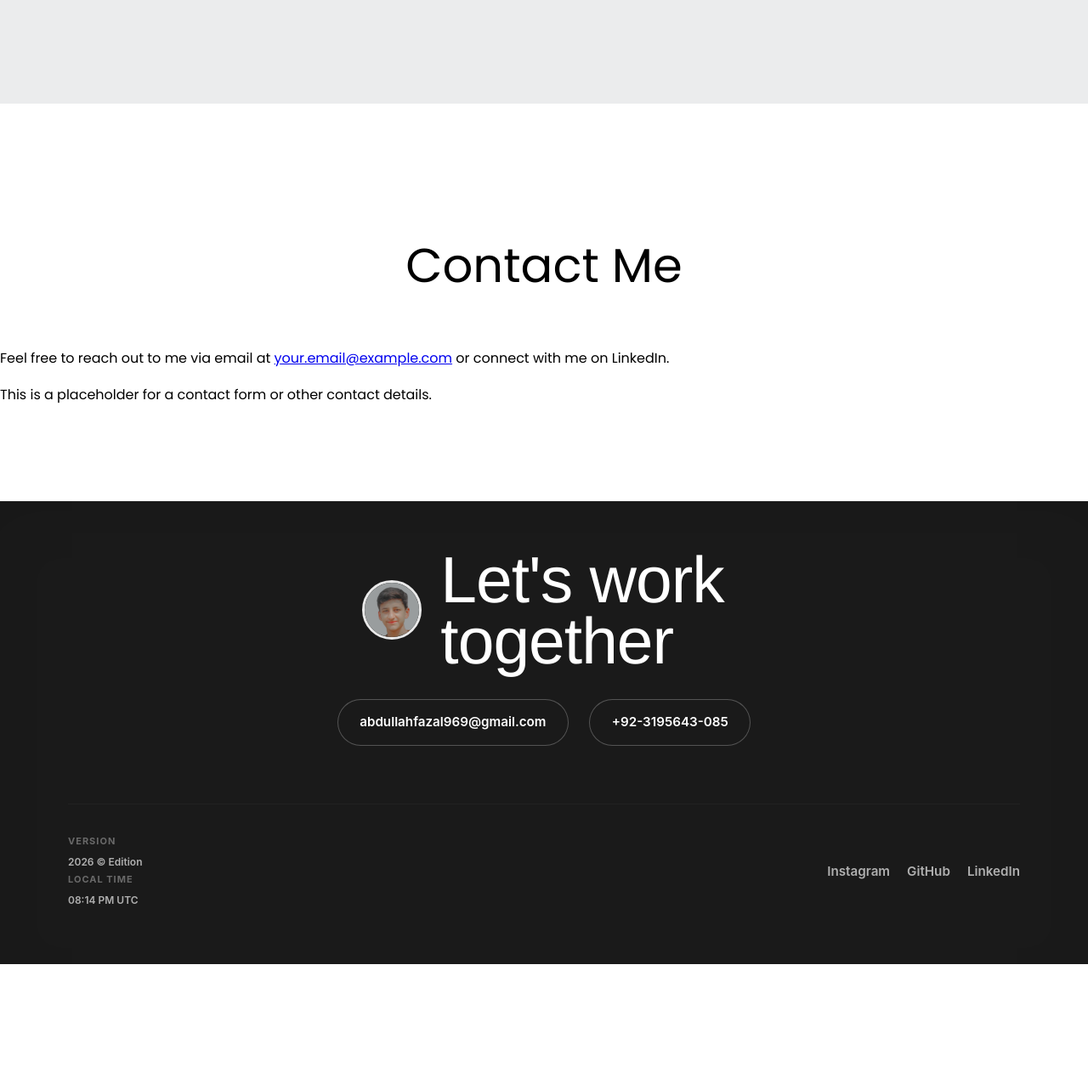
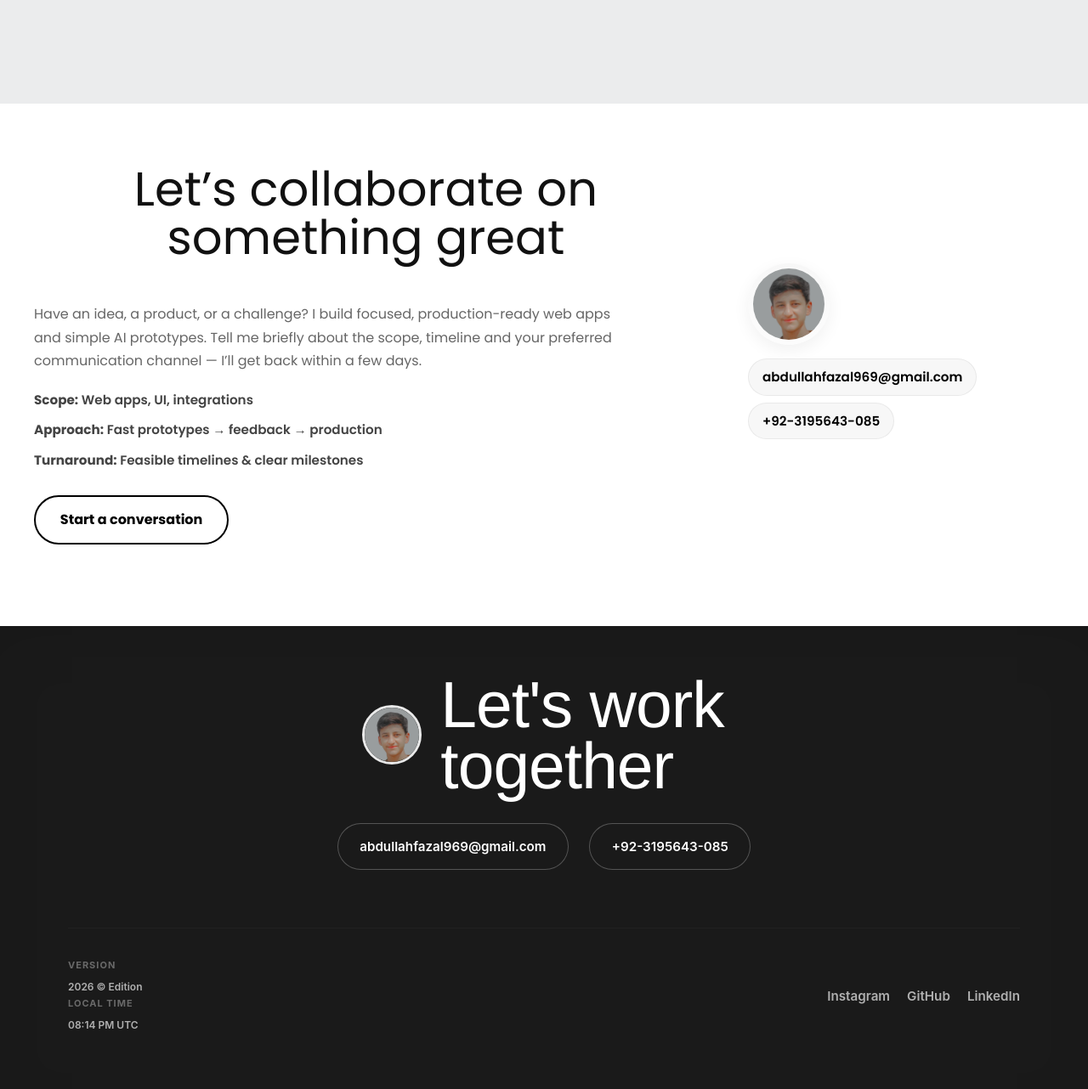
Before and after one commit to abdullahfazal969-alt/Portfolio, a Flask app: page / in a window 1280 px wide. Shown: the part 2030-3312 px from the top of the page at 85% size. Before the commit the page ends 3165 px from the top, so only its background shows below. Run offline with Flask 3, Linux system fonts and the light colour scheme; some libraries are stand-ins or nearby versions.

Commit message:
Home page contact section designed

```diff
--- a/static/css/style.css
+++ b/static/css/style.css
@@ -1543,3 +1543,124 @@ body.contact-page header.nav-solid {
         font-size: 3.5rem;
     } /* avoid hero oversize clashing */
 }
+
+/* ---------------- Home contact intro (matches contact page look) ---------------- */
+.home-contact-intro {
+    background: #ffffff;
+    color: var(--color-text-dark);
+    padding: 4.5rem 0 6rem;
+}
+
+.home-contact-grid {
+    display: grid;
+    grid-template-columns: 1fr 360px;
+    gap: 3.2rem;
+    align-items: center;
+    max-width: 1200px;
+    margin: 0 auto;
+    padding: 0 2rem;
+}
+
+.intro-left {
+    padding-right: 0.5rem;
+}
+.intro-title {
+    font-size: clamp(34px, 5.2vw, 56px);
+    font-family: var(--font-primary);
+    line-height: 1.02;
+    margin: 0 0 0.6rem;
+    font-weight: 400;
+    color: #111;
+}
+.intro-text {
+    color: #666;
+    margin-bottom: 1.25rem;
+    font-size: 1rem;
+    max-width: 680px;
+}
+.intro-list {
+    margin: 0 0 1.75rem 0;
+    padding-left: 0;
+    list-style: none;
+    color: #444;
+    display: grid;
+    gap: 0.6rem;
+    font-weight: 600;
+}
+.intro-list li {
+    font-size: 0.95rem;
+    color: #444;
+}
+
+.intro-cta {
+    margin-top: 1.2rem;
+}
+.intro-cta .button {
+    padding: 0.85rem 1.8rem;
+    border-radius: 999px;
+    font-weight: 700;
+}
+
+/* right column */
+.intro-right {
+    display: flex;
+    flex-direction: column;
+    gap: 1rem;
+    align-items: flex-start;
+    justify-content: flex-start;
+}
+.intro-avatar {
+    width: 84px;
+    height: 84px;
+    border-radius: 50%;
+    padding: 6px;
+    background: linear-gradient(
+        180deg,
+        rgba(0, 0, 0, 0.03),
+        rgba(0, 0, 0, 0.01)
+    );
+    display: flex;
+    align-items: center;
+    justify-content: center;
+    box-shadow: 0 6px 20px rgba(0, 0, 0, 0.06);
+}
+.intro-avatar img {
+    width: 100%;
+    height: 100%;
+    object-fit: cover;
+    border-radius: 50%;
+    display: block;
+    border: 3px solid rgba(255, 255, 255, 0.06);
+}
+
+.intro-quick .pill {
+    display: inline-block;
+    margin-bottom: 0.5rem;
+    background: #f7f7f7;
+    padding: 0.5rem 1rem;
+    border-radius: 999px;
+    border: 1px solid rgba(0, 0, 0, 0.06);
+    color: var(--color-text-dark);
+    font-weight: 600;
+    text-decoration: none;
+}
+
+/* responsive */
+@media (max-width: 980px) {
+    .home-contact-grid {
+        grid-template-columns: 1fr;
+        gap: 2rem;
+        padding: 0 1.5rem;
+    }
+    .intro-right {
+        flex-direction: row;
+        gap: 1rem;
+        align-items: center;
+        justify-content: flex-start;
+        order: -1;
+    }
+    .intro-avatar {
+        width: 60px;
+        height: 60px;
+    }
+}
--- a/templates/index.html
+++ b/templates/index.html
@@ -106,13 +106,51 @@ block content %}
     </div>
 </section>
 
-<section id="contact">
-    <h2>Contact Me</h2>
-    <p>
-        Feel free to reach out to me via email at
-        <a href="mailto:your.email@example.com">your.email@example.com</a> or
-        connect with me on LinkedIn.
-    </p>
-    <p>This is a placeholder for a contact form or other contact details.</p>
+<section id="contact" class="home-contact-intro">
+    <div class="container home-contact-grid">
+        <div class="intro-left">
+            <h2 class="intro-title">Let’s collaborate on something great</h2>
+            <p class="intro-text">
+                Have an idea, a product, or a challenge? I build focused,
+                production-ready web apps and simple AI prototypes. Tell me
+                briefly about the scope, timeline and your preferred
+                communication channel — I’ll get back within a few days.
+            </p>
+
+            <ul class="intro-list" aria-hidden="true">
+                <li><strong>Scope:</strong> Web apps, UI, integrations</li>
+                <li>
+                    <strong>Approach:</strong> Fast prototypes → feedback →
+                    production
+                </li>
+                <li>
+                    <strong>Turnaround:</strong> Feasible timelines & clear
+                    milestones
+                </li>
+            </ul>
+
+            <div class="intro-cta">
+                <a href="{{ url_for('contact_page') }}" class="button"
+                    >Start a conversation</a
+                >
+            </div>
+        </div>
+
+        <aside class="intro-right" aria-label="Quick contact">
+            <div class="intro-avatar" aria-hidden="true">
+                <img
+                    src="{{ url_for('static', filename='images/profile/profile.png') }}"
+                    alt="Profile"
+                />
+            </div>
+
+            <div class="intro-quick">
+                <a class="pill" href="mailto:abdullahfazal969@gmail.com"
+                    >abdullahfazal969@gmail.com</a
+                >
+                <a class="pill" href="tel:+923195643085">+92-3195643-085</a>
+            </div>
+        </aside>
+    </div>
 </section>
 {% endblock %}
```
